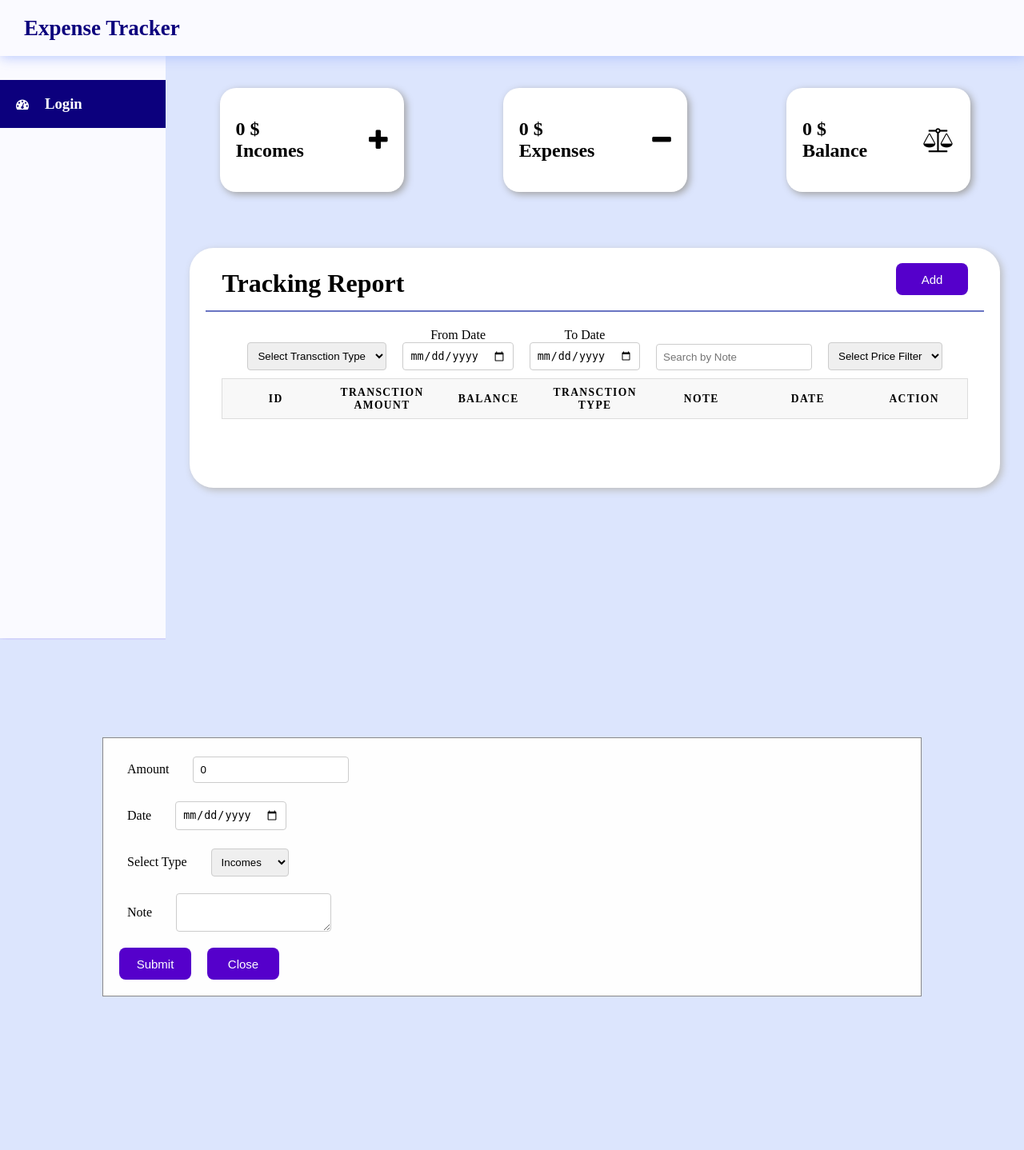
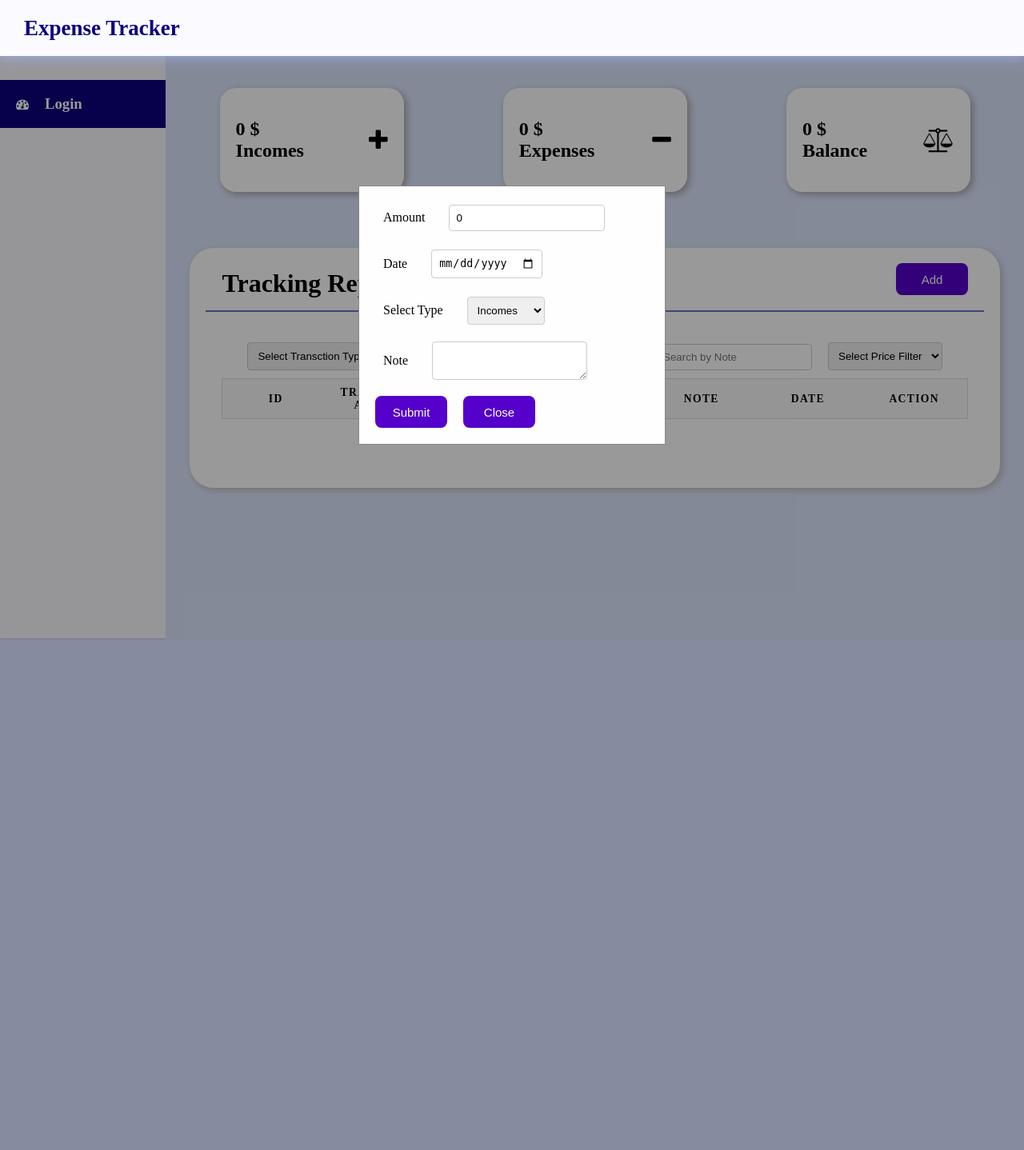
Before and after one commit to yousifdahabra/expense_tracker, a PHP site: page / in a window 1280 px wide. Shown: the whole page at 80% size. After the commit the page ends 799 px from the top, so only its background shows below. Run offline with PHP 8.4, Linux system fonts and the light colour scheme; lists and menus that the app fills with data are empty.

Commit message:
Update style folder folder and file structures

```diff
--- a/index.php
+++ b/index.php
@@ -4,10 +4,11 @@
     <meta charset="UTF-8">
     <meta name="viewport" content="width=device-width, initial-scale=1.0">
     <title>Dashboard</title>
-    <link rel="stylesheet" href="./style/color.css">
-    <link rel="stylesheet" href="./style/base.css">
-    <link rel="stylesheet" href="./style/flex.css">
-    <link rel="stylesheet" href="./style/home.css">
+    <link rel="stylesheet" href="./style/base/color.css">
+    <link rel="stylesheet" href="./style/base/base.css">
+    <link rel="stylesheet" href="./style/base/flex.css">
+    <link rel="stylesheet" href="./style/pages/dashboard.css">
+    <link rel="stylesheet" href="./style/index.css">
     <link rel="stylesheet" href="./style/fontawesome/css/font-awesome.min.css">
 </head>
 <body class="main-background-color">
@@ -111,7 +112,7 @@
         </div>
     </div>
     <div id="form_model" class="login-model">
-        <div class="modal-content">
+        <div class="login-modal-content">
             <input type="hidden" id="is_edit" value="0">
             <div class="form flex flex-direction-column">
                 <div class=" flex flex-wrap-nowrap align-items-start  form-group">
--- /dev/null
+++ b/style/index.css
@@ -0,0 +1,17 @@
+.login-model{
+    position: fixed;
+    z-index: 1;
+    left: 0;
+    top: 5vh;
+    width: 100%;
+    height: 100%;
+    overflow: auto;
+    background-color: #00000066;
+}
+.login-modal-content {
+    background-color: #fefefe;
+    margin: 15% auto;
+    padding: 20px;
+    border: 1px solid #888;
+    width: 30%;
+}
```
Also changed, not shown: pages/dashboard.php (+4 -4 lines), style/base/base.css (renamed from style/base.css), style/base/color.css (renamed from style/color.css), style/base/flex.css (renamed from style/flex.css), style/pages/dashboard.css (renamed from style/home.css).
